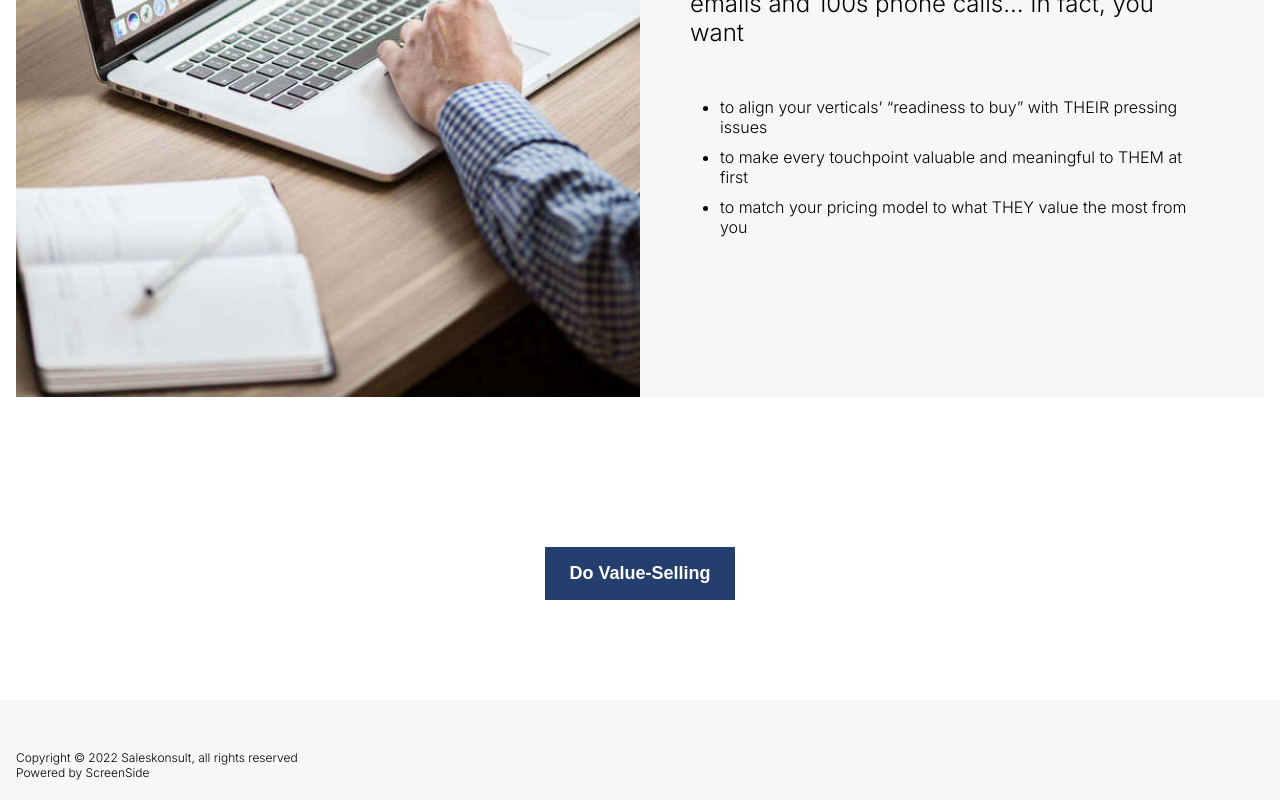
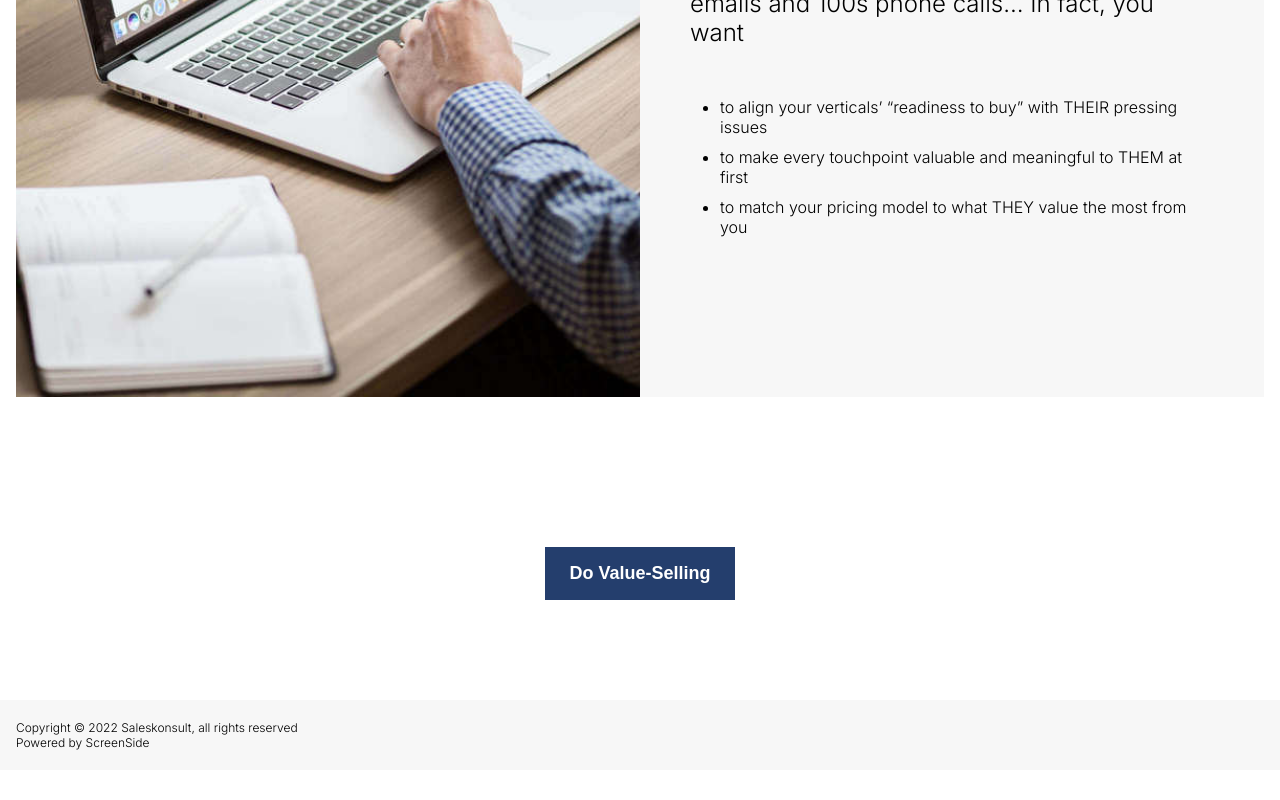
Before and after one commit to KevinTss/jules-website, a Next.js app: page / in a window 1280 px wide. Shown: the part 1680-2480 px from the top of the page. After the commit the page ends 2450 px from the top, so only its background shows below. Built offline with nearby package versions, Linux system fonts and the light colour scheme.

Commit message:
Fix footer height

```diff
--- a/components/footer/style.js
+++ b/components/footer/style.js
@@ -4,7 +4,7 @@ export const FooterContainer = styled.footer`
   display: flex;
   width: 100%;
   background: ${({ theme }) => theme.color.background};
-  padding: 50px 0 20px 0;
+  padding: 20px 0 20px 0;
 
   p {
     font-size: 12px;
```
